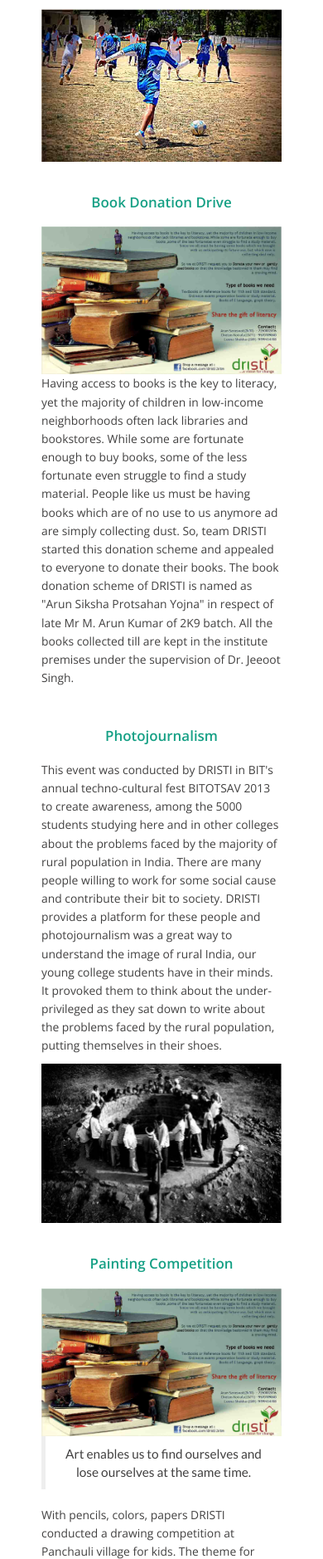
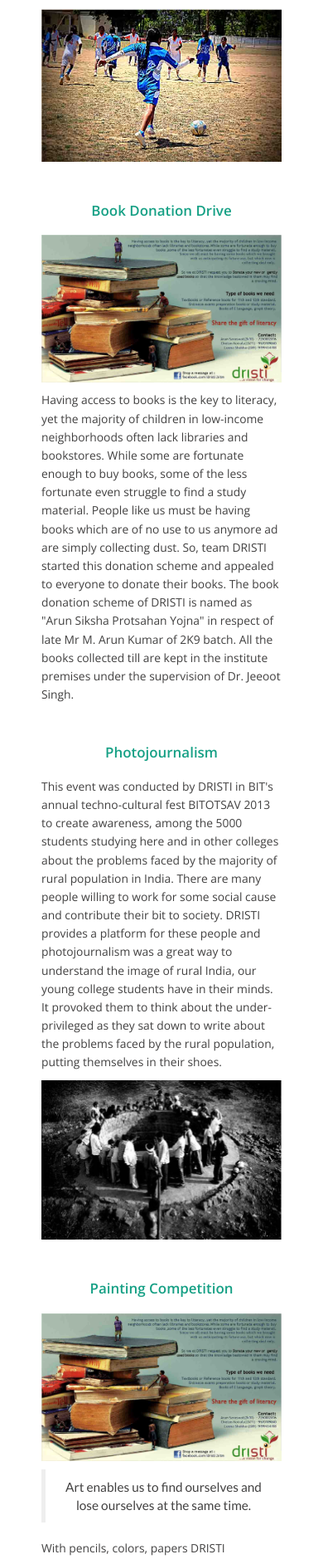
Before and after one commit to vivekagr/dristi, a PHP site: page /events.php in a window 390 px wide. Shown: the part 749-2628 px from the top of the page at 83% size. Run offline with PHP 8.4, Linux system fonts and the light colour scheme; some web fonts are replaced.

Commit message:
Add some margin to images on events page.

```diff
--- a/css/style.css
+++ b/css/style.css
@@ -314,6 +314,9 @@
   margin-bottom: 20px; }
 .project-container .btn {
   margin-right: 10px; }
+@media (max-width: 992px) {
+  .project-container img {
+    margin-bottom: 10px; } }
 
 @media (max-width: 992px) {
   .project-item img {
--- a/css/style.scss
+++ b/css/style.scss
@@ -395,6 +395,11 @@
   .btn {
     margin-right: 10px;
   }
+  @media (max-width: 992px) {
+    img {
+      margin-bottom: 10px;
+    }
+  }
 }
 
 .project-item {
```
